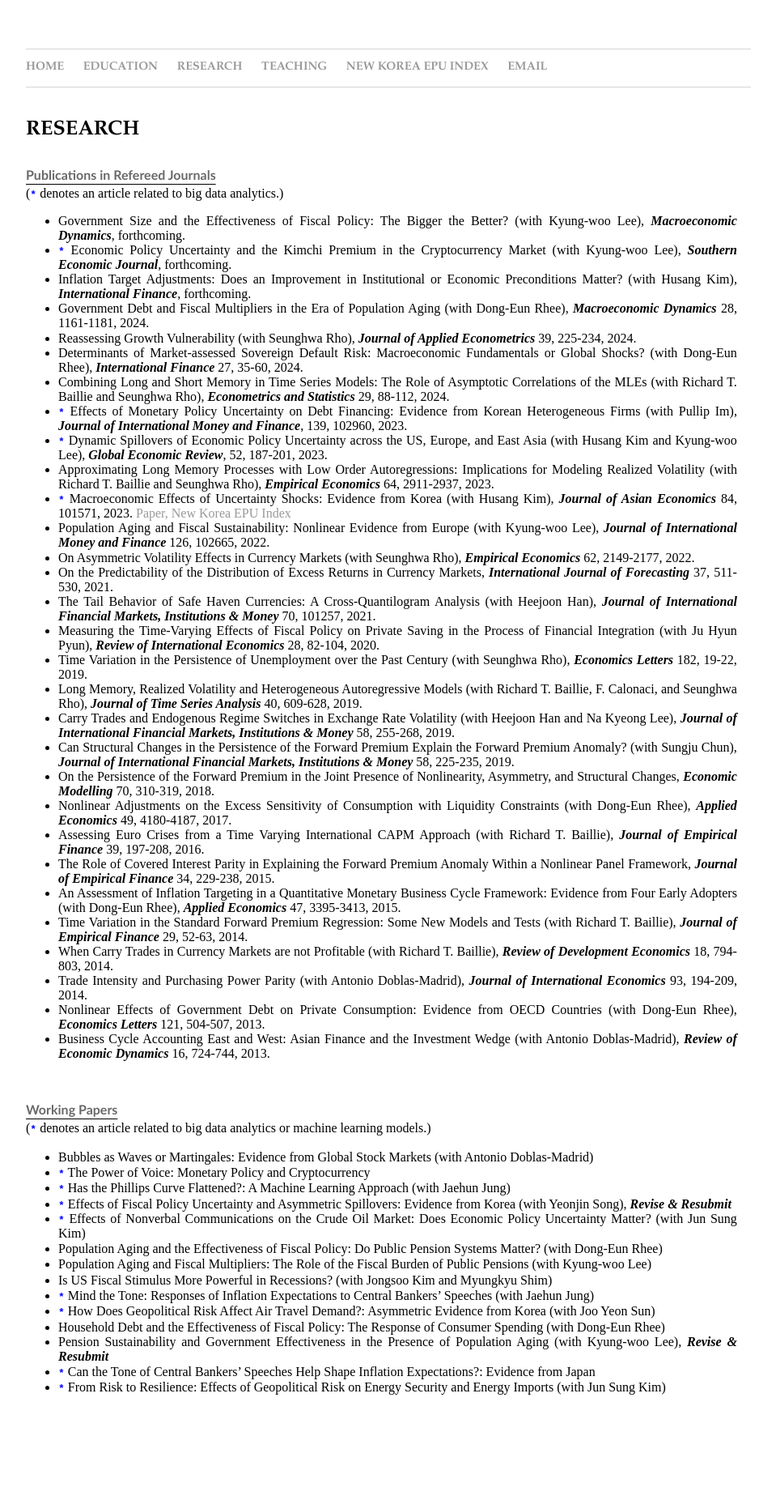
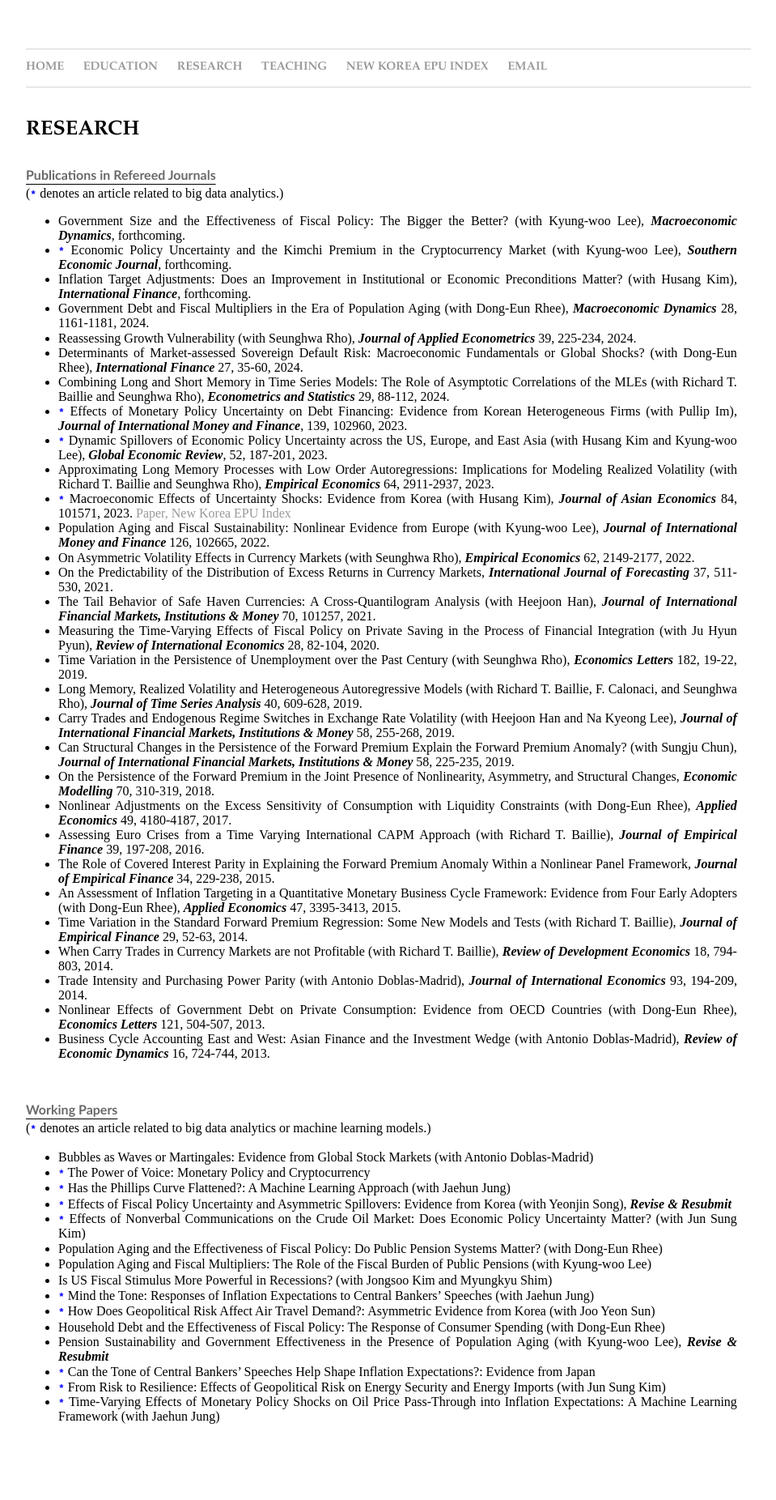
Before and after one commit to dooyeoncho/dooyeoncho.github.io, a Jekyll site: the page built from pages/research.html, in a window 1280 px wide. Shown: the whole page at 81% size, without its empty margins (160-1119 px from the left). Built offline with Jekyll 4.4.1, drawn with Linux system fonts in a browser that asks for light colours; before the commit the page ends 1816 px from its top, so only the background shows below that.

Commit message:
Update research.html

```diff
--- a/pages/research.html
+++ b/pages/research.html
@@ -74,5 +74,6 @@ span {
 		<span><li>Pension Sustainability and Government Effectiveness in the Presence of Population Aging (with Kyung-woo Lee), <em property="italic"><b>Revise & Resubmit</b></em></li></span>
 		<span><li><code style="color : blue"><b>*</b></code> Can the Tone of Central Bankers’ Speeches Help Shape Inflation Expectations?: Evidence from Japan</li></span>
 		<span><li><code style="color : blue"><b>*</b></code> From Risk to Resilience: Effects of Geopolitical Risk on Energy Security and Energy Imports (with Jun Sung Kim)</li></span>
+		<span><li><code style="color : blue"><b>*</b></code> Time-Varying Effects of Monetary Policy Shocks on Oil Price Pass-Through into Inflation Expectations: A Machine Learning Framework (with Jaehun Jung)</li></span>
 	</ul>
 </div>&nbsp;&nbsp;&nbsp;&nbsp;&nbsp;&nbsp;
```
